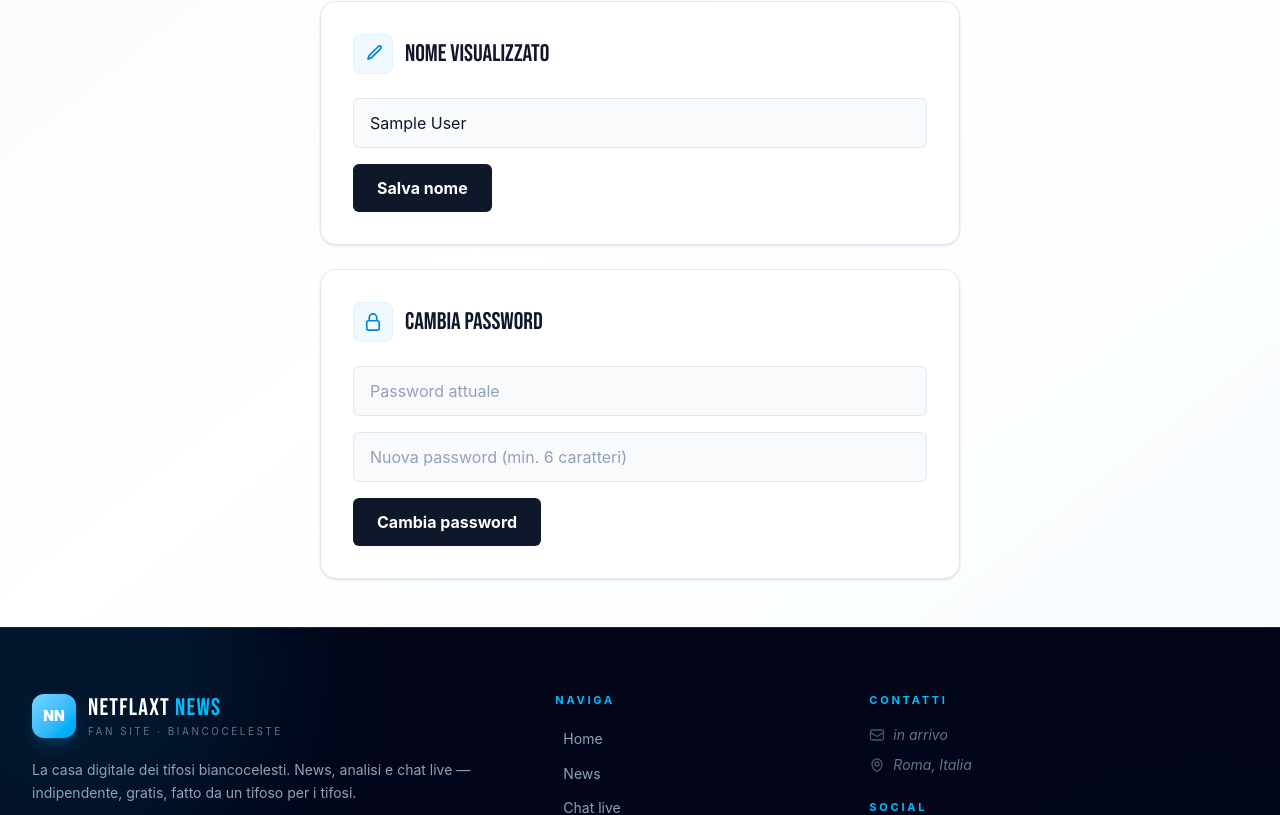
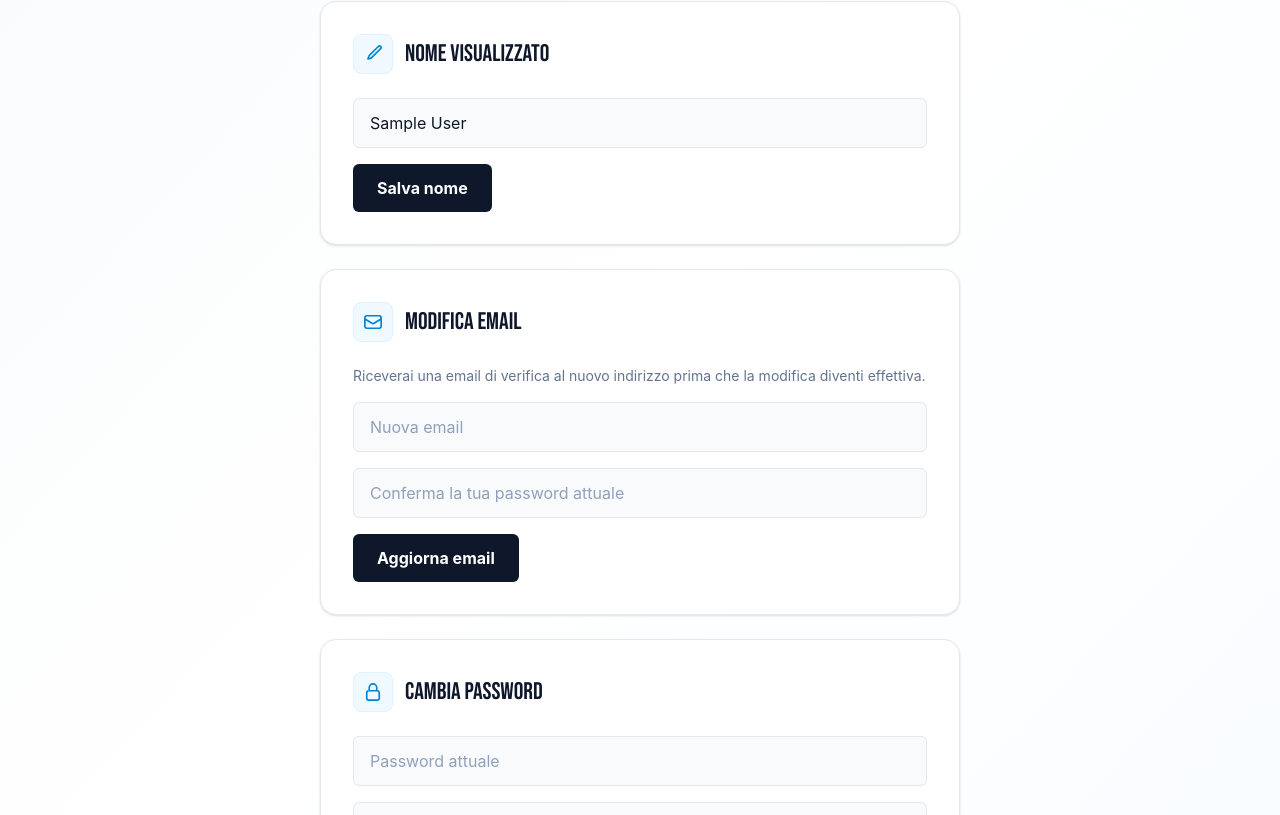
Before and after one commit to Netflaxt/netflaxt--news, a React (Vite) app: page /profile in a window 1280 px wide. Shown: the part 445-1260 px from the top of the page. Built offline with nearby package versions, Linux system fonts and the light colour scheme; no server answers; sample sign-in values are in the browser's storage.

Commit message:
verifica email regisrazioni, modifia email profilo, reset password

```diff
--- a/src/pages/Profile.jsx
+++ b/src/pages/Profile.jsx
@@ -7,6 +7,7 @@ import {
   updatePassword,
   EmailAuthProvider,
   reauthenticateWithCredential,
+  verifyBeforeUpdateEmail,
 } from "firebase/auth";
 import axios from "axios";
 
@@ -157,13 +158,7 @@ export default function Profile() {
                     </svg>
                   )}
                 </div>
-                <input
-                  ref={fileInputRef}
-                  type="file"
-                  accept="image/*"
-                  className="hidden"
-                  onChange={handlePhotoChange}
-                />
+                <input ref={fileInputRef} type="file" accept="image/*" className="hidden" onChange={handlePhotoChange} />
               </div>
 
               {isGoogleUser && (
@@ -182,7 +177,6 @@ export default function Profile() {
             )}
 
             <p className="text-xs text-slate-400 mb-3">Clicca sulla foto per cambiarla</p>
-
             <div className="text-xs uppercase tracking-[0.3em] text-sky-500 font-semibold">Il tuo profilo</div>
             <h1 className="mt-1 text-4xl text-slate-900" style={{ fontFamily: "'Bebas Neue', sans-serif" }}>
               {user.displayName || "Utente"}
@@ -213,21 +207,29 @@ export default function Profile() {
           )}
 
           <form onSubmit={handleUpdateName} className="space-y-4">
-            <input
-              type="text"
-              value={displayName}
-              onChange={(e) => setDisplayName(e.target.value)}
-              placeholder="Il tuo nome"
-              className="w-full px-4 py-3 bg-slate-50 border border-slate-200 rounded-md text-slate-900 placeholder-slate-400 focus:outline-none focus:border-sky-400 focus:ring-2 focus:ring-sky-100 focus:bg-white transition-all duration-200"
-            />
+            <input type="text" value={displayName} onChange={(e) => setDisplayName(e.target.value)} placeholder="Il tuo nome" className="w-full px-4 py-3 bg-slate-50 border border-slate-200 rounded-md text-slate-900 placeholder-slate-400 focus:outline-none focus:border-sky-400 focus:ring-2 focus:ring-sky-100 focus:bg-white transition-all duration-200" />
             <button type="submit" disabled={loadingName} className="group relative px-6 py-3 bg-slate-900 text-white font-bold rounded-md overflow-hidden transition-all duration-300 hover:shadow-lg disabled:opacity-50">
-              <span className="relative z-10 group-hover:text-slate-900 transition-colors duration-300">
-                {loadingName ? "Salvataggio..." : "Salva nome"}
-              </span>
+              <span className="relative z-10 group-hover:text-slate-900 transition-colors duration-300">{loadingName ? "Salvataggio..." : "Salva nome"}</span>
               <span className="absolute inset-0 bg-sky-400 translate-y-full group-hover:translate-y-0 transition-transform duration-300" />
             </button>
           </form>
         </div>
+
+        {/* Modifica email — solo utenti email */}
+        {!isGoogleUser && (
+          <div className={`bg-white rounded-2xl border border-slate-200 p-8 shadow-sm transition-all duration-700 ${mounted ? "opacity-100 translate-y-0" : "opacity-0 translate-y-4"}`} style={{ transitionDelay: "180ms" }}>
+            <div className="flex items-center gap-3 mb-6">
+              <div className="w-10 h-10 rounded-lg bg-sky-50 border border-sky-100 flex items-center justify-center">
+                <svg className="w-5 h-5 text-sky-600" fill="none" stroke="currentColor" viewBox="0 0 24 24">
+                  <path strokeLinecap="round" strokeLinejoin="round" strokeWidth={2} d="M21.75 6.75v10.5a2.25 2.25 0 01-2.25 2.25h-15a2.25 2.25 0 01-2.25-2.25V6.75m19.5 0A2.25 2.25 0 0019.5 4.5h-15a2.25 2.25 0 00-2.25 2.25m19.5 0v.243a2.25 2.25 0 01-1.07 1.916l-7.5 4.615a2.25 2.25 0 01-2.36 0L3.32 8.91a2.25 2.25 0 01-1.07-1.916V6.75" />
+                </svg>
+              </div>
+              <h2 className="text-2xl text-slate-900" style={{ fontFamily: "'Bebas Neue', sans-serif" }}>Modifica email</h2>
+            </div>
+            <p className="text-sm text-slate-500 mb-4">Riceverai una email di verifica al nuovo indirizzo prima che la modifica diventi effettiva.</p>
+            <EmailChangeForm user={user} />
+          </div>
+        )}
 
         {/* Cambio password — solo utenti email */}
         {!isGoogleUser && (
@@ -256,9 +258,7 @@ export default function Profile() {
               <input type="password" value={currentPassword} onChange={(e) => setCurrentPassword(e.target.value)} placeholder="Password attuale" required className="w-full px-4 py-3 bg-slate-50 border border-slate-200 rounded-md text-slate-900 placeholder-slate-400 focus:outline-none focus:border-sky-400 focus:ring-2 focus:ring-sky-100 focus:bg-white transition-all duration-200" />
               <input type="password" value={newPassword} onChange={(e) => setNewPassword(e.target.value)} placeholder="Nuova password (min. 6 caratteri)" required className="w-full px-4 py-3 bg-slate-50 border border-slate-200 rounded-md text-slate-900 placeholder-slate-400 focus:outline-none focus:border-sky-400 focus:ring-2 focus:ring-sky-100 focus:bg-white transition-all duration-200" />
               <button type="submit" disabled={loadingPassword} className="group relative px-6 py-3 bg-slate-900 text-white font-bold rounded-md overflow-hidden transition-all duration-300 hover:shadow-lg disabled:opacity-50">
-                <span className="relative z-10 group-hover:text-slate-900 transition-colors duration-300">
-                  {loadingPassword ? "Aggiornamento..." : "Cambia password"}
-                </span>
+                <span className="relative z-10 group-hover:text-slate-900 transition-colors duration-300">{loadingPassword ? "Aggiornamento..." : "Cambia password"}</span>
                 <span className="absolute inset-0 bg-sky-400 translate-y-full group-hover:translate-y-0 transition-transform duration-300" />
               </button>
             </form>
@@ -269,3 +269,53 @@ export default function Profile() {
     </main>
   );
 }
+
+function EmailChangeForm({ user }) {
+  const [newEmail, setNewEmail] = useState("");
+  const [password, setPassword] = useState("");
+  const [success, setSuccess] = useState(false);
+  const [error, setError] = useState("");
+  const [loading, setLoading] = useState(false);
+
+  const handleSubmit = async (e) => {
+    e.preventDefault();
+    setLoading(true);
+    setError("");
+    setSuccess(false);
+    try {
+      const credential = EmailAuthProvider.credential(user.email, password);
+      await reauthenticateWithCredential(auth.currentUser, credential);
+      await verifyBeforeUpdateEmail(auth.currentUser, newEmail);
+      setSuccess(true);
+      setNewEmail("");
+      setPassword("");
+      setTimeout(() => setSuccess(false), 5000);
+    } catch (err) {
+      if (err.code === "auth/wrong-password") setError("Password non corretta.");
+      else if (err.code === "auth/email-already-in-use") setError("Email già in uso da un altro account.");
+      else setError("Errore. Riprova.");
+    } finally {
+      setLoading(false);
+    }
+  };
+
+  return (
+    <form onSubmit={handleSubmit} className="space-y-4">
+      {success && (
+        <div className="p-3 bg-emerald-50 border border-emerald-200 rounded-md text-emerald-700 text-sm font-semibold flex items-center gap-2">
+          <span className="w-5 h-5 rounded-full bg-emerald-500 flex items-center justify-center text-white text-xs">✓</span>
+          Email di verifica inviata. Controlla la nuova casella e clicca il link per confermare.
+        </div>
+      )}
+      {error && (
+        <div className="p-3 bg-red-50 border border-red-200 rounded-md text-red-600 text-sm">{error}</div>
+      )}
+      <input type="email" value={newEmail} onChange={(e) => setNewEmail(e.target.value)} placeholder="Nuova email" required className="w-full px-4 py-3 bg-slate-50 border border-slate-200 rounded-md text-slate-900 placeholder-slate-400 focus:outline-none focus:border-sky-400 focus:ring-2 focus:ring-sky-100 focus:bg-white transition-all duration-200" />
+      <input type="password" value={password} onChange={(e) => setPassword(e.target.value)} placeholder="Conferma la tua password attuale" required className="w-full px-4 py-3 bg-slate-50 border border-slate-200 rounded-md text-slate-900 placeholder-slate-400 focus:outline-none focus:border-sky-400 focus:ring-2 focus:ring-sky-100 focus:bg-white transition-all duration-200" />
+      <button type="submit" disabled={loading} className="group relative px-6 py-3 bg-slate-900 text-white font-bold rounded-md overflow-hidden transition-all duration-300 hover:shadow-lg disabled:opacity-50">
+        <span className="relative z-10 group-hover:text-slate-900 transition-colors duration-300">{loading ? "Aggiornamento..." : "Aggiorna email"}</span>
+        <span className="absolute inset-0 bg-sky-400 translate-y-full group-hover:translate-y-0 transition-transform duration-300" />
+      </button>
+    </form>
+  );
+}
```
Also changed, not shown: src/pages/Login.jsx (+73 -10 lines).
